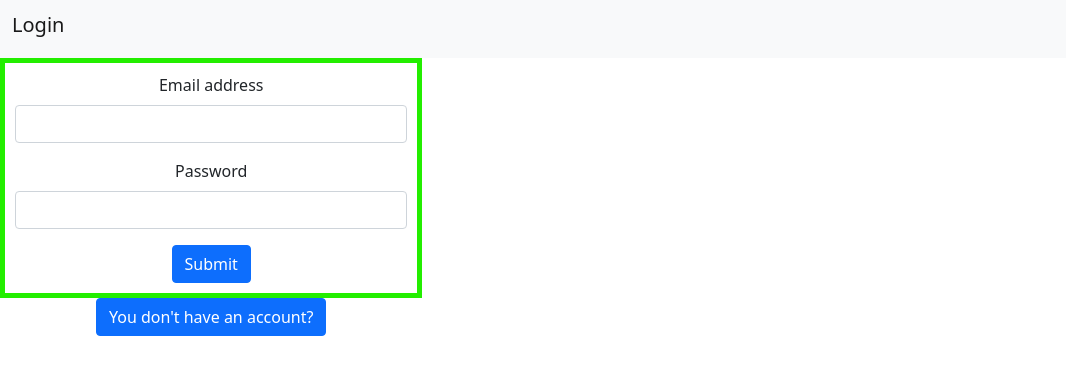
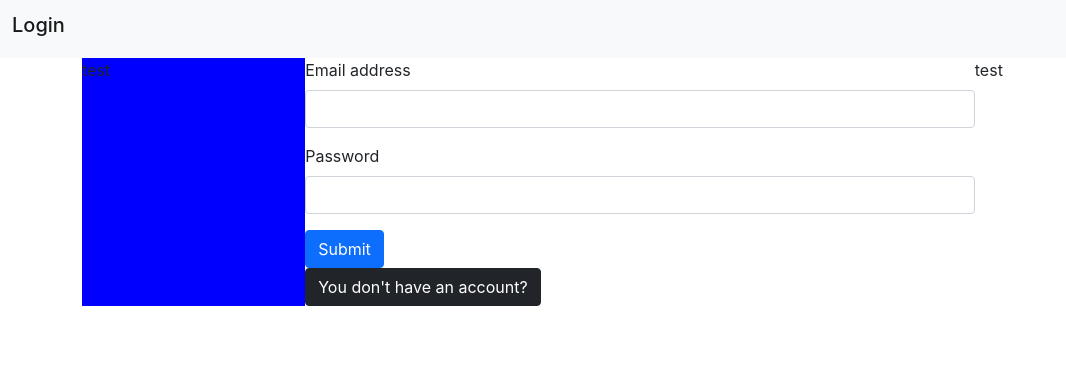
Before and after one commit to kizob123/fourfourplace, a React (Create React App) app in the folder fourfourplace/: page /#/ in a window 1280 px wide. Shown: the top 374 px of the page, without its empty margins (0-1066 px from the left). Built offline with nearby package versions, Linux system fonts and the light colour scheme.

Commit message:
12th commit: css fixes

```diff
--- a/fourfourplace/src/App.css
+++ b/fourfourplace/src/App.css
@@ -1,6 +1,7 @@
 .App {
-  text-align: center;
+
 }
+
 
 .App-logo {
   height: 40vmin;
--- a/fourfourplace/src/App.js
+++ b/fourfourplace/src/App.js
@@ -11,9 +11,7 @@ import Sellers from './components/market/Sellers';
 class App extends React.Component {
   render(){
   return (
-    <div className="App">
-
-
+    <div className="App" >
 
       <Routes>
                 <Route exact path="/" element={<Logins />} />
@@ -21,8 +19,6 @@ class App extends React.Component {
                 <Route path="/sellers" element={<Sellers />} />
       </Routes>
 
-
-
     </div>
   );
 }}
--- a/fourfourplace/src/components/Header.js
+++ b/fourfourplace/src/components/Header.js
@@ -9,6 +9,7 @@ export default class Header extends React.Component{
             inWhere:[false,false,false],
             user:{
                 name:"",
+                email:"",
                 photoUrl:"",
                 notification:0,
                 sales:0
--- a/fourfourplace/src/components/Logins.js
+++ b/fourfourplace/src/components/Logins.js
@@ -1,5 +1,8 @@
 import React, { Component } from 'react';
+import { Link } from 'react-router-dom';
 import Header from './Header';
+import Ads from './recommendations/Ads';
+import TopRatings from './recommendations/TopRatings';
 import Login from './reglog/Login';
 import Register from './reglog/Register';
 export default class Logins extends React.Component{
@@ -15,12 +18,15 @@ export default class Logins extends React.Component{
         return(
             <div>
             <Header logOrReg={this.state.headw} loggedin={false}/>
-            <div style={{width:33+'%'}}>
+
+            <div  className='container '>
+            <div className='left-page'>
+                <TopRatings />
+            </div>
+            <div className="mid-page">
                 <div style={{display: this.state.logNotReg?"block":'none'}}><Login /></div>
                 <div style={{display: this.state.logNotReg?"none":'block'}}><Register /></div>
-
-
-                <div className="btn btn-primary" onClick={()=>{
+                <div className="btn btn-dark" onClick={()=>{
                     this.setState((prev)=>{
                         let test = prev.logNotReg
                         let h=!test?'Login':'Register'
@@ -32,7 +38,16 @@ export default class Logins extends React.Component{
                     })
                 }}>You {this.state.logNotReg?<span>don't</span>:<span>already</span>} have an account?</div>
             </div>
+            <div className='right'>
+                <Ads />
             </div>
+
+
+
+            </div>
+
+            </div>
+
         )
     }
 }
--- a/fourfourplace/src/components/market/Display.js
+++ b/fourfourplace/src/components/market/Display.js
@@ -1,5 +1,7 @@
 import React, { Component } from 'react';
 import Header from '../Header';
+import Ads from '../recommendations/Ads';
+import TopRatings from '../recommendations/TopRatings';
 import Product from './Product';
 export default class Display extends React.Component{
     constructor(props){
@@ -24,10 +26,21 @@ productGet = async ()=> {
         return(
             <div>
                 <Header logOrReg={false} loggedin={true} one ={true} two={false} three={false}/>
+                <div  className='container '>
+            <div className='left-page'>
+                <TopRatings />
+            </div>
+            <div className="mid-page">
                 <ul style={{ listStyleType:"none" }}>
                     {prod}
                 </ul>
+                </div>
+            <div className='right-page'>
+                <Ads />
             </div>
+                </div>
+                </div>
+
         )
     }
 }
--- /dev/null
+++ b/fourfourplace/src/components/recommendations/Ads.js
@@ -0,0 +1,14 @@
+import React, { Component } from 'react';
+export default class Ads extends React.Component{
+    constructor(props){
+        super(props)
+
+    }
+    render(){
+        return(
+            <div>
+                test
+            </div>
+        )
+    }
+}
--- /dev/null
+++ b/fourfourplace/src/components/recommendations/TopRatings.js
@@ -0,0 +1,14 @@
+import React, { Component } from 'react';
+export default class TopRatings extends React.Component{
+    constructor(props){
+        super(props)
+
+    }
+    render(){
+        return(
+            <div>
+                test
+            </div>
+        )
+    }
+}
--- a/fourfourplace/src/components/reglog/Login.js
+++ b/fourfourplace/src/components/reglog/Login.js
@@ -10,8 +10,8 @@ export default class Login extends React.Component{
   }
     render(){
         return(
-        <div style={{width:'auto',margin:'auto',border: '5px solid #23ee00',padding: 10+'px' }}>
-  <form style={{padding: 0+'px',display:this.state.loggedIn?"none":"block"}} onSubmit={async (e)=>{
+        <div>
+  <form style={{display:this.state.loggedIn?"none":"block"}} onSubmit={async (e)=>{
     e.preventDefault()
 
     let res =await fetch('https://api.jsonbin.io/b/626b2013019db4679693108b')
--- a/fourfourplace/src/components/reglog/Register.js
+++ b/fourfourplace/src/components/reglog/Register.js
@@ -5,8 +5,8 @@ export default class Register extends React.Component{
 
         return(
 
-  <div style={{width:'auto',margin:'auto',border: '5px solid #23ee00',padding: 10+'px' }}>
-  <form style={{padding: 0+'px'}} onSubmit={async (e)=>{
+  <div>
+  <form onSubmit={async (e)=>{
     e.preventDefault()
     let logon ={
 
--- a/fourfourplace/src/index.css
+++ b/fourfourplace/src/index.css
@@ -12,3 +12,18 @@ code {
     monospace;
 
 }
+.container{
+ display: flex;
+
+}
+.mid-page{
+ width: 60%;
+}
+.left-page{
+ background-color: blue;
+width:20%
+}
+.right-page{
+ background-color: brown;
+ width:20%
+}
--- a/fourfourplace/src/index.js
+++ b/fourfourplace/src/index.js
@@ -6,7 +6,7 @@ import App from './App';
 import reportWebVitals from './reportWebVitals';
 import { BrowserRouter } from "react-router-dom";
 import 'bootstrap/dist/css/bootstrap.css'
-import './App.css'
+import './index.css'
 import { HashRouter } from 'react-router-dom';
 const root = ReactDOM.createRoot(document.getElementById('root'));
 root.render(
```
Also changed, not shown: fourfourplace/src/components/Cover.js (added).
